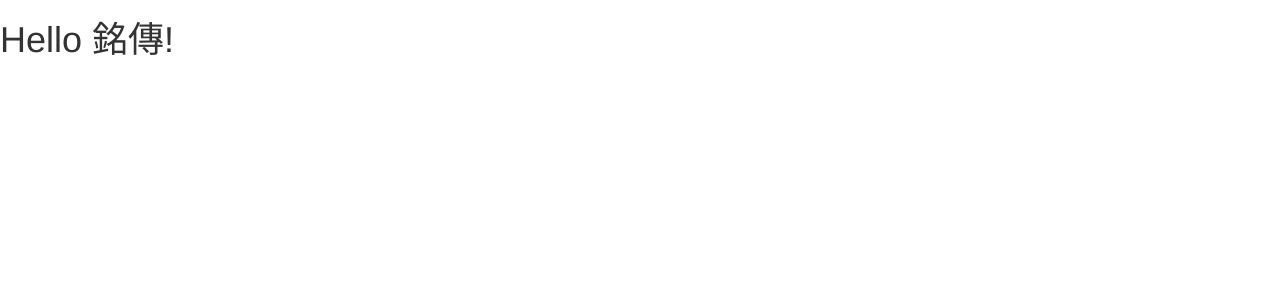
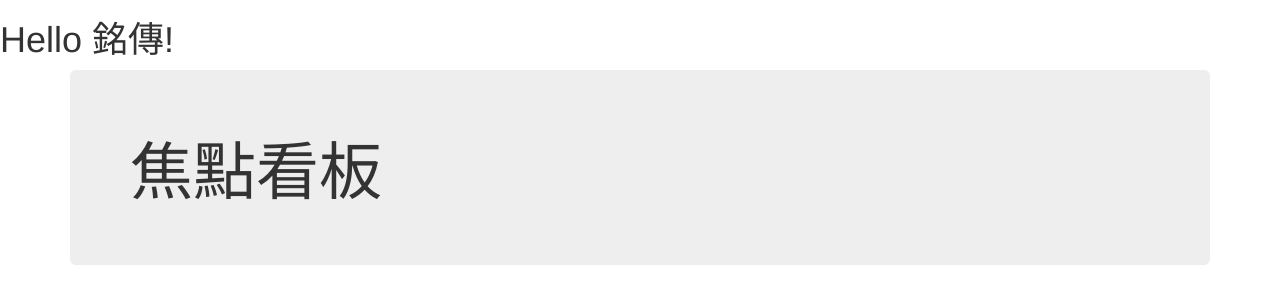
Before and after one commit to wl03099923/fanceily, a plain HTML site: page index.html in a window 1280 px wide. Drawn offline with nearby package versions, Linux system fonts and the light colour scheme.

Commit message:
Update index.html

```diff
--- a/index.html
+++ b/index.html
@@ -8,3 +8,8 @@
 <h1>Hello 銘傳!</h1>
 </body>
 </html>
+<div class="container">
+<div class="jumbotron">
+	<h1>焦點看板</h1>
+</div>
+</div>
```
